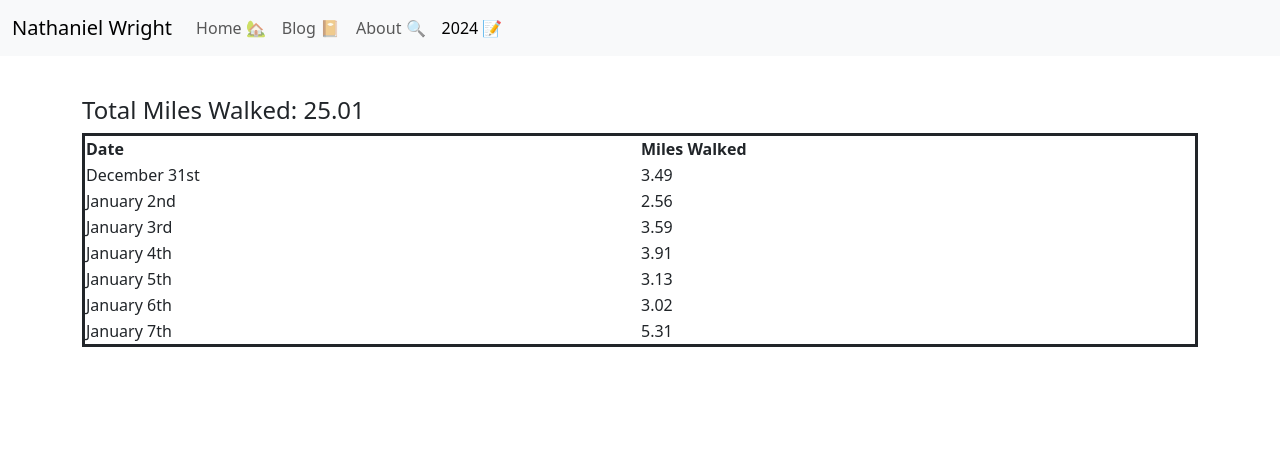
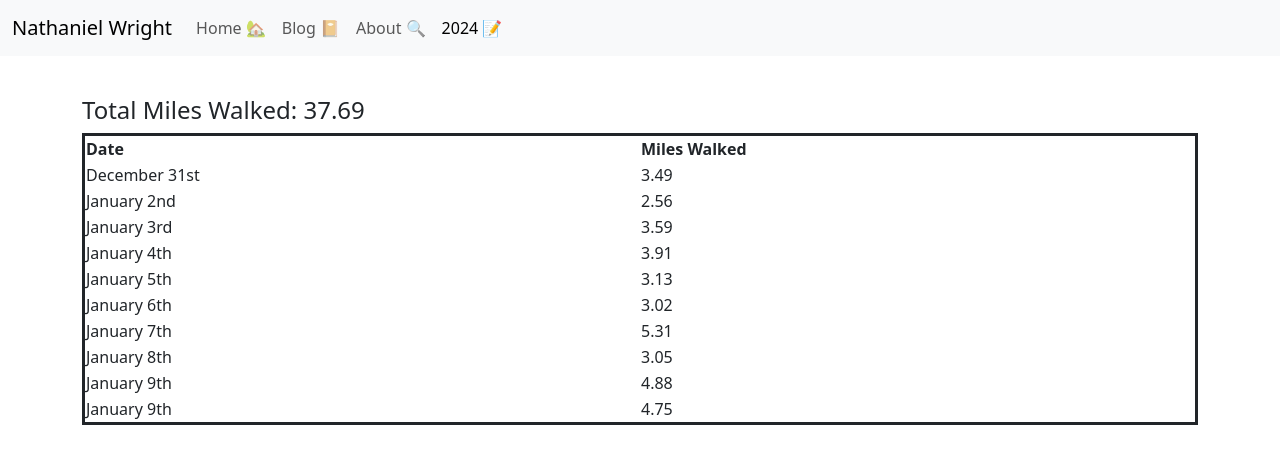
Before and after one commit to N8-Wright/nathanieljwright.github.io, a Jekyll site: the page built from 2024.html, in a window 1280 px wide. Shown: the top 464 px of the page. Built offline with Jekyll 4.4.1, drawn with Linux system fonts in a browser that asks for light colours.

Commit message:
Added 3 days of walking

```diff
--- a/2024.html
+++ b/2024.html
@@ -35,6 +35,18 @@ title: 2024 Goals
       <td><time datetime="2024-01-07">January 7th</time></td>
       <td>5.31</td>
     </tr>
+    <tr>
+      <td><time datetime="2024-01-08">January 8th</time></td>
+      <td>3.05</td>
+    </tr>
+    <tr>
+      <td><time datetime="2024-01-09">January 9th</time></td>
+      <td>4.88</td>
+    </tr>
+    <tr>
+      <td><time datetime="2024-01-11">January 9th</time></td>
+      <td>4.75</td>
+    </tr>
 </table>
 
 <script>
```
